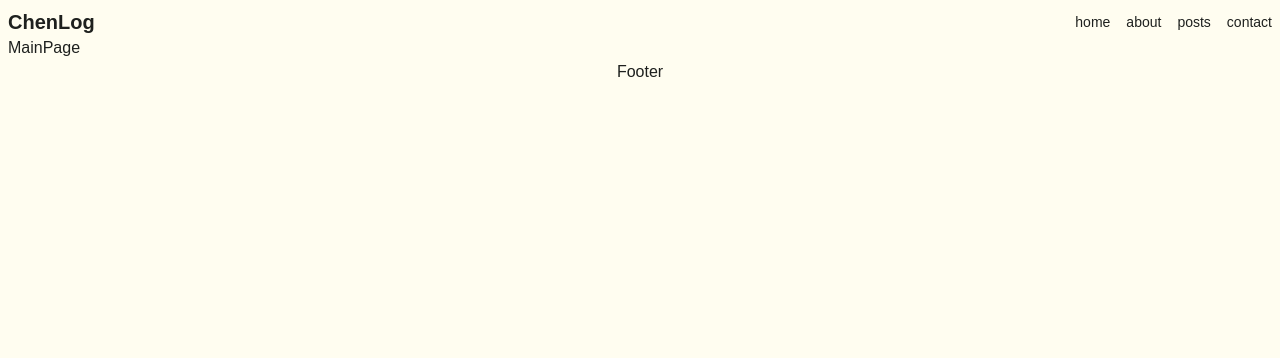
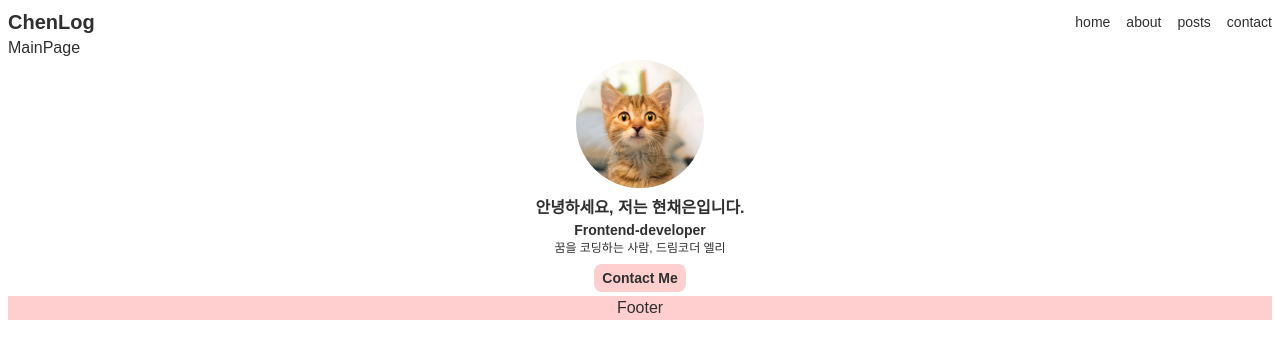
Before and after one commit to chen4023/NextJS-Blog-15, a Next.js app: page / in a window 1280 px wide. Shown: the top 358 px of the page. Built offline with nearby package versions, Linux system fonts and the light colour scheme.

Commit message:
✨[feat] Profile UI 추가

```diff
--- a/src/app/globals.css
+++ b/src/app/globals.css
@@ -2,20 +2,9 @@
 @tailwind components;
 @tailwind utilities;
 
-:root {
-  --background: #fffdf0;
-  --foreground: #1e201e;
-}
-
-@media (prefers-color-scheme: dark) {
-  :root {
-    --background: #0a0a0a;
-    --foreground: #ededed;
-  }
-}
-
 body {
-  color: var(--foreground);
+  background-color: #ededed;
+  color: #2f2f2f;
   background: var(--background);
   font-family: Arial, Helvetica, sans-serif;
 }
--- a/src/app/layout.tsx
+++ b/src/app/layout.tsx
@@ -30,7 +30,7 @@ export default function RootLayout({
         className={`${geistSans.variable} ${geistMono.variable} antialiased px-2`}
       >
         <Header />
-        <div className="h-auto min-h-full mb-6">{children}</div>
+        <div className="h-auto min-h-full mb-7">{children}</div>
         <Footer />
       </body>
     </html>
--- a/src/app/page.tsx
+++ b/src/app/page.tsx
@@ -1,6 +1,10 @@
+import Profile from "@/components/Profile";
 
 export default function Home() {
   return (
-    <div>MainPage</div>
+    <div>
+      MainPage
+      <Profile />
+    </div>
   );
 }
--- a/src/components/Footer.tsx
+++ b/src/components/Footer.tsx
@@ -2,7 +2,7 @@ import React from 'react';
 
 export default function Footer() {
   return (
-    <footer className='relative -translate-y-full h-6 text-center'>
+    <footer className='bg-main relative -translate-y-full h-6 text-center'>
       Footer
     </footer>
   );
--- /dev/null
+++ b/src/components/Profile.tsx
@@ -0,0 +1,14 @@
+import Image from "next/image";
+import profile from '../../public/images/profile.jpg'
+
+export default function Profile() {
+  return (
+    <div className="flex flex-col justify-center items-center">
+      <Image src={profile} alt="profile" className="w-32 h-32 rounded-full mb-2" />
+      <h2 className="font-bold">안녕하세요, 저는 현채은입니다.</h2>
+      <p className="text-sm font-semibold">Frontend-developer</p>
+      <p className="text-xs">꿈을 코딩하는 사람, 드림코더 엘리</p>
+      <button className="bg-main text-sm px-2 py-1 mt-2 font-bold rounded-lg">Contact Me</button>
+    </div>
+  );
+}
--- a/tailwind.config.ts
+++ b/tailwind.config.ts
@@ -9,10 +9,8 @@ export default {
   theme: {
     extend: {
       colors: {
-        background: "var(--background)",
-        foreground: "var(--foreground)",
-        main: "#FFF2C2",
-        bgColor: "#FFFDF0",
+        main: "#FFCFCF",
+        bgColor: "#FFFFFF",
         font: "#1E201E",
       },
     },
```
Also changed, not shown: public/images/profile.jpg (added).
